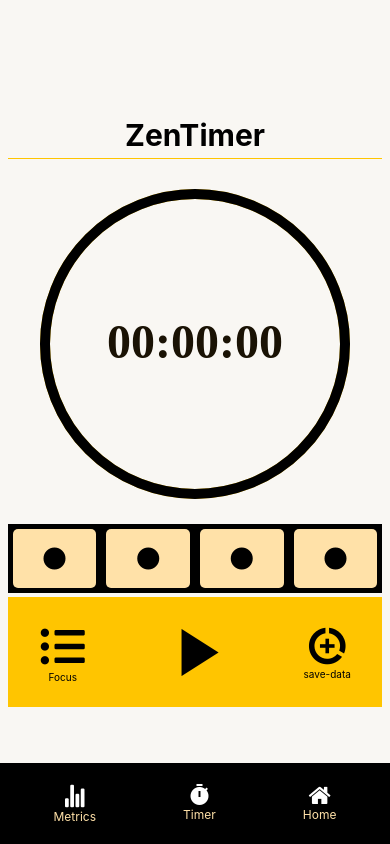
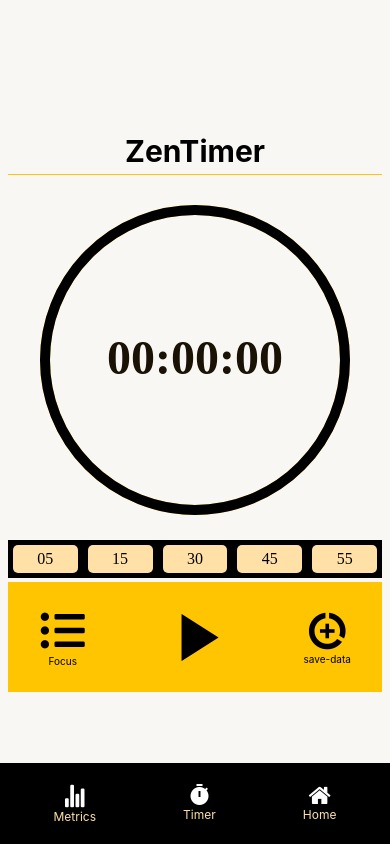
Before and after one commit to Lenindelrionicaragua/HabitTrackerAppFront, a React Native app: screen /StopwatchScreen in a window 390 px wide. Built offline with nearby package versions, Linux system fonts and the light colour scheme; what expo-web-browser would draw is missing.

Commit message:
Added 5 time options for user selection; updated logic to prevent accumulation of time when switching between options.

```diff
--- a/screens/StopwatchScreen/StopwatchScreen.js
+++ b/screens/StopwatchScreen/StopwatchScreen.js
@@ -132,10 +132,8 @@ const StopwatchScreen = () => {
     );
   };
 
-  const handleTimeIncrement = increment => {
-    const prevInitialTime = initialTime;
-
-    const newInitialTime = prevInitialTime + increment;
+  const handleTimeSelection = selectedTime => {
+    const newInitialTime = selectedTime;
 
     if (newInitialTime <= MAX_TIME_SECONDS) {
       setInitialTime(newInitialTime);
@@ -231,17 +229,20 @@ const StopwatchScreen = () => {
         </Svg>
       </View>
       <DotTimeButtonsContainer>
-        <DotTimeButton onPress={() => handleTimeIncrement(5 * 60)}>
-          <Octicons name="dot-fill" size={44} color="black" />
+        <DotTimeButton onPress={() => handleTimeSelection(5 * 60)}>
+          05
         </DotTimeButton>
-        <DotTimeButton onPress={() => handleTimeIncrement(10 * 60)}>
-          <Octicons name="dot-fill" size={44} color="black" />
+        <DotTimeButton onPress={() => handleTimeSelection(15 * 60)}>
+          15
         </DotTimeButton>
-        <DotTimeButton onPress={() => handleTimeIncrement(30 * 60)}>
-          <Octicons name="dot-fill" size={44} color="black" />
+        <DotTimeButton onPress={() => handleTimeSelection(30 * 60)}>
+          30
         </DotTimeButton>
-        <DotTimeButton onPress={() => handleTimeIncrement(45 * 60)}>
-          <Octicons name="dot-fill" size={44} color="black" />
+        <DotTimeButton onPress={() => handleTimeSelection(45 * 60)}>
+          45
+        </DotTimeButton>
+        <DotTimeButton onPress={() => handleTimeSelection(55 * 60)}>
+          55
         </DotTimeButton>
       </DotTimeButtonsContainer>
       <RowContainer>
```
